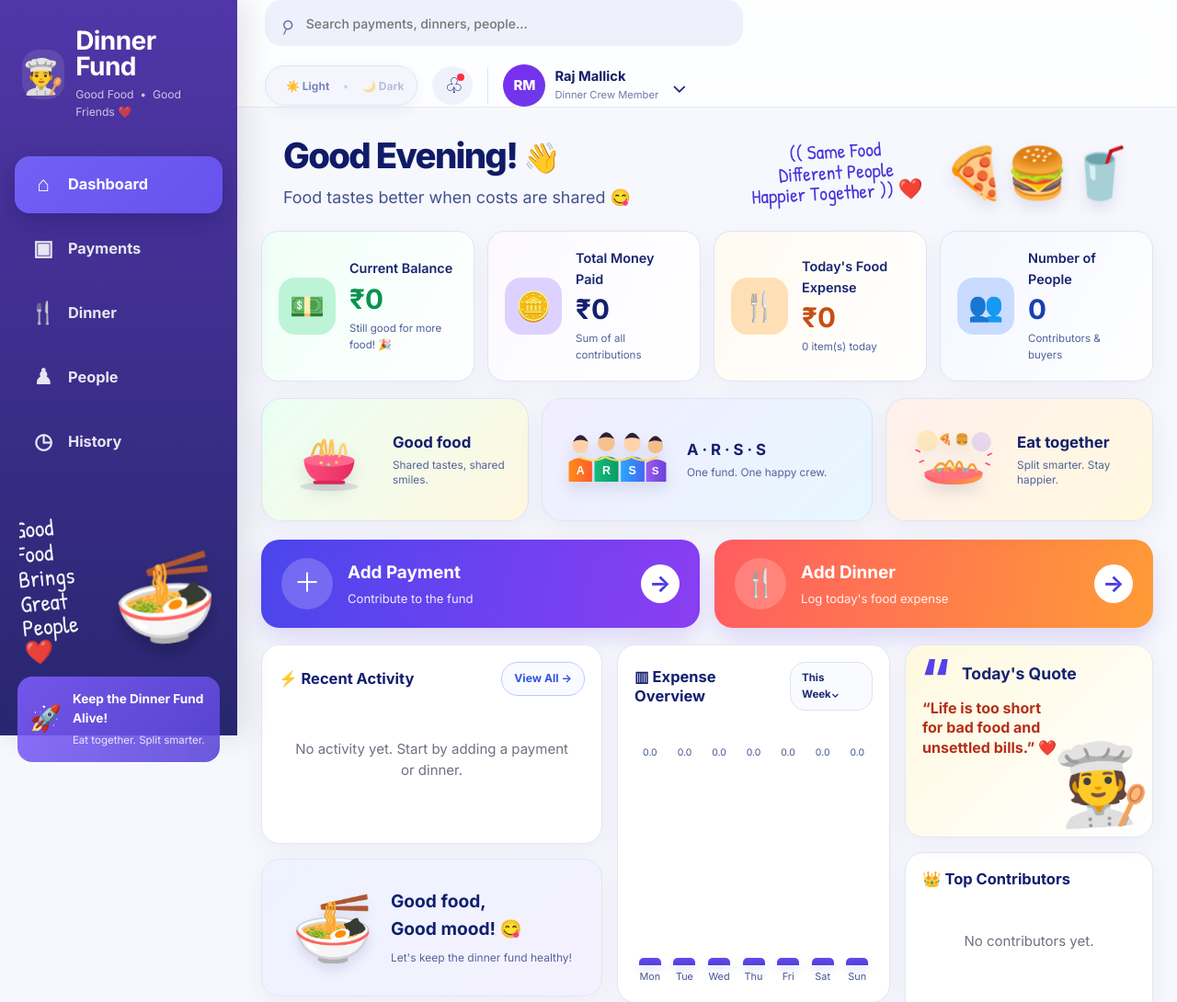
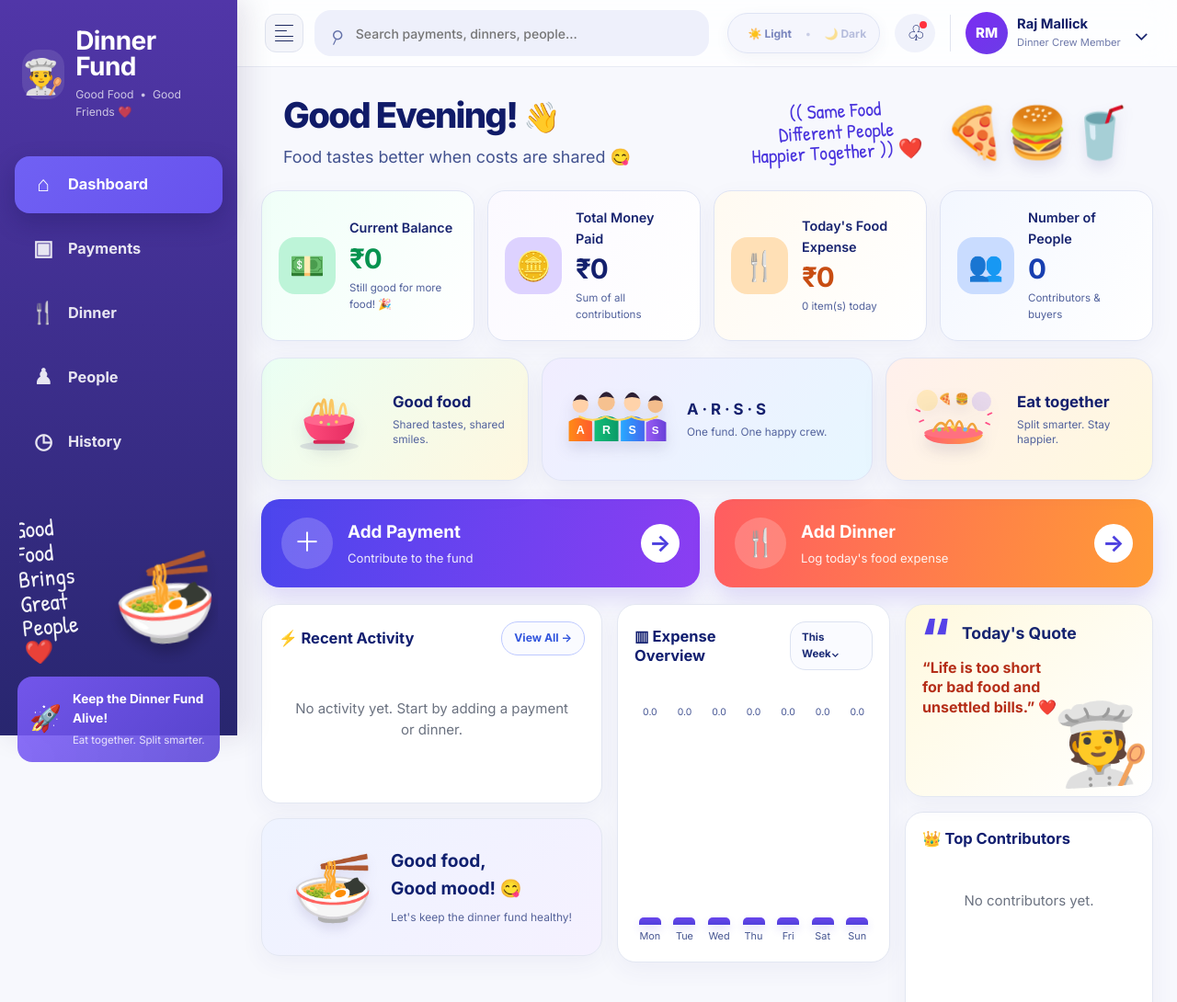
Before and after one commit to Raj-664/Dinner-Fund, a Flask app: page / in a window 1280 px wide. Shown: the top 1090 px of the page at 92% size. Run offline with Flask 3, Linux system fonts and the light colour scheme; some libraries are stand-ins or nearby versions.

Commit message:
Update dashboard amount display and sidebar toggle

```diff
--- a/static/css/style.css
+++ b/static/css/style.css
@@ -1109,6 +1109,50 @@
 .sidebar-tip strong{font-size:.85rem;}
 .sidebar-tip small{display:block;color:rgba(255,255,255,.82);margin-top:3px;font-size:.72rem;}
 
+/* ===== SIDEBAR TOGGLE ===== */
+.topbar-left{
+  display:flex;align-items:center;gap:12px;min-width:0;flex:1;
+}
+.sidebar-toggle{
+  width:42px;height:42px;flex:0 0 42px;
+  display:grid;place-items:center;
+  border:1px solid #dfe3ef;border-radius:12px;
+  background:#f4f5fa;color:#1c285f;cursor:pointer;
+  transition:background .18s ease,border-color .18s ease,transform .18s ease,box-shadow .18s ease;
+}
+.sidebar-toggle:hover{
+  background:#eceeff;border-color:#cfd5e8;transform:translateY(-1px);
+  box-shadow:0 6px 16px rgba(52,63,130,.10);
+}
+.sidebar-toggle-icon{
+  width:20px;height:18px;display:flex;flex-direction:column;
+  justify-content:center;gap:5px;position:relative;
+}
+.sidebar-toggle-icon:before,.sidebar-toggle-icon:after,.sidebar-toggle-icon span{
+  content:"";display:block;height:2px;border-radius:2px;background:currentColor;
+}
+.sidebar-toggle-icon:before,.sidebar-toggle-icon:after{width:20px;}
+.sidebar-toggle-icon span:first-child{width:13px;}
+.sidebar-toggle-icon span:last-child{width:20px;}
+
+body.sidebar-collapsed .sidebar{
+  width:78px !important;min-width:78px !important;flex-basis:78px !important;
+  padding-left:10px;padding-right:10px;
+}
+body.sidebar-collapsed .app-content{width:calc(100% - 78px) !important;}
+body.sidebar-collapsed .sidebar-brand{justify-content:center;padding-left:0;padding-right:0;}
+body.sidebar-collapsed .sidebar-brand-text,
+body.sidebar-collapsed .sidebar-art,
+body.sidebar-collapsed .sidebar-tip,
+body.sidebar-collapsed .mobile-theme-toggle{display:none !important;}
+body.sidebar-collapsed .sidebar-nav a{justify-content:center;padding-left:8px;padding-right:8px;}
+body.sidebar-collapsed .sidebar-nav .nav-label{display:none;}
+body.sidebar-collapsed .sidebar-nav .nav-icon{width:auto;}
+body.sidebar-collapsed .sidebar-brand .sidebar-chef{margin:0 auto;}
+
+body.dark-theme .sidebar-toggle{background:#202542;color:#eef2ff;border-color:#343b60;}
+body.dark-theme .sidebar-toggle:hover{background:#292e50;border-color:#485078;}
+
 /* Topbar */
 .app-content .topbar{
   position:sticky;top:0;z-index:40;
@@ -1180,9 +1224,9 @@
   width:62px;height:62px;border-radius:18px;display:grid;place-items:center;
   font-size:31px;flex:0 0 62px;
 }
-.reference-stat>div:last-child{display:flex;flex-direction:column;}
+.reference-stat>div:last-child{display:flex;flex-direction:column;flex:1;min-width:0;}
 .reference-stat>div:last-child>span{font-size:.9rem;color:#17236f;font-weight:600;}
-.reference-stat strong{font-size:1.85rem;line-height:1.15;margin-top:4px;color:#14206d;}
+.reference-stat strong{font-size:clamp(1.2rem,2.8vw,1.85rem);line-height:1.15;margin-top:4px;color:#14206d;white-space:nowrap;letter-spacing:-.035em;display:block;max-width:100%;}
 .reference-stat small{font-size:.72rem;color:#50609b;margin-top:7px;}
 .stat-green{background:linear-gradient(120deg,#f0fff8,#fff);}
 .stat-green .stat-art{background:#bdf4d8;}
@@ -1318,6 +1362,11 @@
   .reference-columns{grid-template-columns:1fr 1fr;}
   .reference-side{grid-column:1 / -1;display:grid;grid-template-columns:1fr 1fr;}
   .welcome-food{display:none;}
+}
+@media (max-width:1100px){
+  .reference-stats{grid-template-columns:1fr 1fr;}
+  .reference-stat{padding:16px;gap:12px;}
+  .reference-stat .stat-art{width:56px;height:56px;flex-basis:56px;font-size:28px;}
 }
 @media (max-width:900px){
   .reference-stats{grid-template-columns:1fr 1fr;}
@@ -1403,9 +1452,20 @@
  .dashboard-art-strip{grid-template-columns:1fr}.dashboard-art-card{min-height:110px}.dinner-empty-state{min-height:280px}
 }
 @media(max-width:720px){
- .mobile-theme-toggle{display:inline-flex}.topbar-actions .theme-toggle{display:none}
+ .app-content .topbar{display:flex;}
+ .app-content .topbar-inner{min-height:58px;padding:0 14px;}
+ .topbar-left{width:100%;flex:1;}
+ .top-search{display:none;}
+ .topbar-actions{display:none;}
+ .sidebar-toggle{width:40px;height:40px;flex-basis:40px;}
+ .mobile-theme-toggle{display:inline-flex}
+ .topbar-actions .theme-toggle{display:none}
  .dashboard-art-strip{margin-top:4px}.dinner-empty-state{flex-direction:column;text-align:center;padding:25px 18px}
  .dinner-empty-art{width:210px;height:170px}.dinner-empty-art img{width:190px;height:160px}
+}
+@media(max-width:720px){
+ body.sidebar-collapsed .sidebar{display:none !important;}
+ body.sidebar-collapsed .app-content{width:100% !important;}
 }
 @media(max-width:520px){
  .dashboard-art-card{padding:13px;gap:9px}.dashboard-art-card img{width:85px;height:78px;flex-basis:85px}
--- a/templates/base.html
+++ b/templates/base.html
@@ -6,7 +6,7 @@
   <title>{% block title %}Dinner Fund{% endblock %} | Dinner Fund</title>
   <link rel="preconnect" href="https://fonts.googleapis.com">
   <link href="https://fonts.googleapis.com/css2?family=Inter:wght@400;500;600;700;800&family=Patrick+Hand&display=swap" rel="stylesheet">
-  <link rel="stylesheet" href="{{ url_for('static', filename='css/style.css') }}?v=20260924-final">
+  <link rel="stylesheet" href="{{ url_for('static', filename='css/style.css') }}?v=20261001-amount-fix">
 </head>
 
 <body class="app-shell">
@@ -55,9 +55,14 @@
   <div class="app-content">
     <header class="topbar">
       <div class="topbar-inner">
-        <div class="top-search">
+        <div class="topbar-left">
+          <button class="sidebar-toggle" id="sidebarToggle" type="button" aria-label="Toggle sidebar" aria-expanded="true" title="Toggle sidebar (Ctrl+Shift+S)">
+            <span class="sidebar-toggle-icon" aria-hidden="true"><span></span><span></span></span>
+          </button>
+          <div class="top-search">
           <span>⌕</span>
           <input type="search" placeholder="Search payments, dinners, people..." aria-label="Search">
+          </div>
         </div>
         <div class="topbar-actions">
           <button class="theme-toggle" id="themeToggle" type="button" aria-label="Switch theme" aria-pressed="false">
@@ -97,6 +102,6 @@
     </footer>
   </div>
 
-  <script src="{{ url_for('static', filename='js/app.js') }}?v=20260924-final"></script>
+  <script src="{{ url_for('static', filename='js/app.js') }}?v=20261001-amount-fix"></script>
 </body>
 </html>
```
Also changed, not shown: static/js/app.js (+34 -0 lines).
